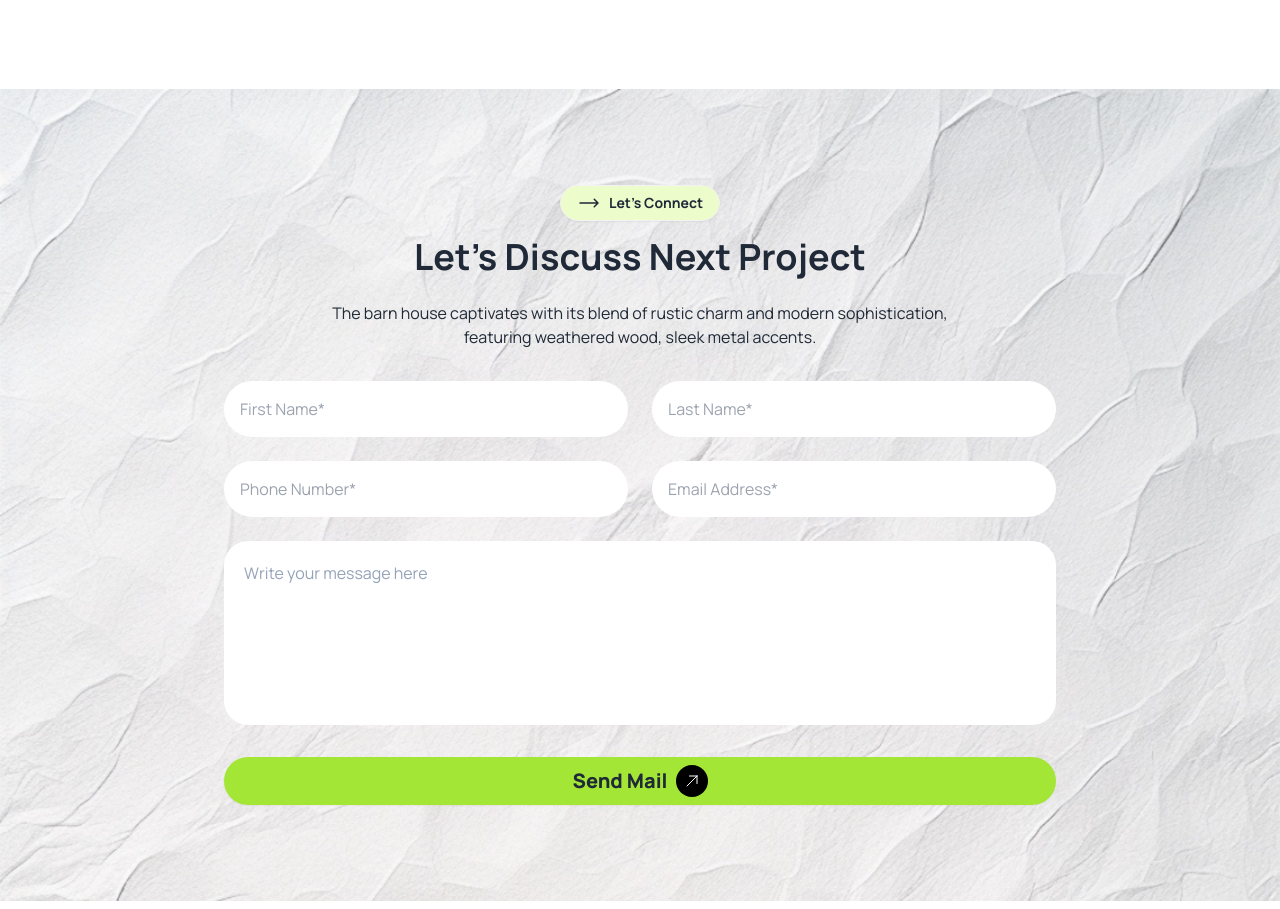
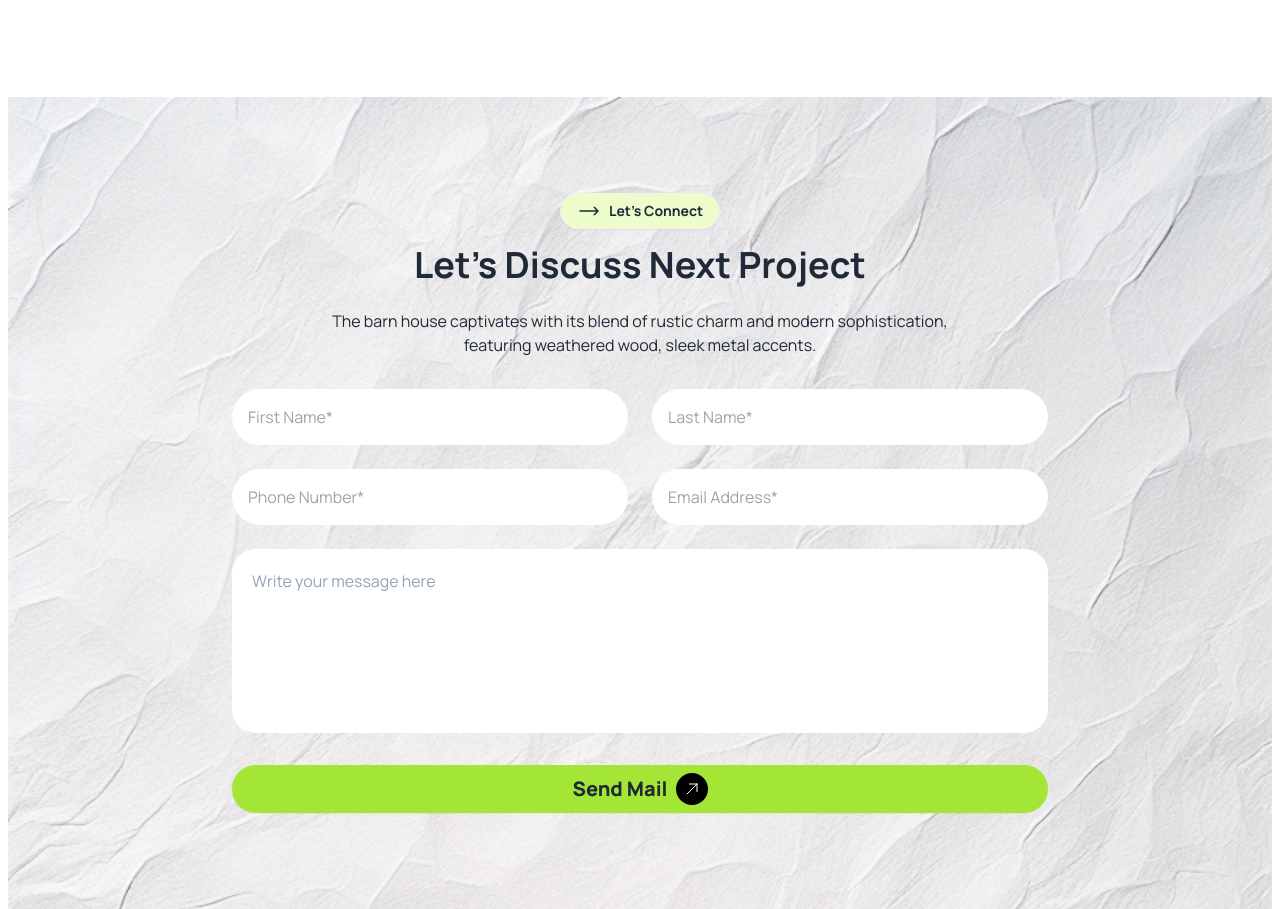
Before and after one commit to abdulaziz1812/assignment-03, a plain HTML site: page index.html in a window 1280 px wide. Shown: the part 2887-3796 px from the top of the page. Drawn offline with nearby package versions, Linux system fonts and the light colour scheme.

```diff
--- a/index.html
+++ b/index.html
@@ -379,7 +379,7 @@
             </div>
         </section>
         <!-- Let’s Discuss Section -->
-        <section class="bg-[url(./image/bg.jpg)] bg-cover bg-no-repeat py-8 md:py-24 px-56">
+        <section class="bg-[url(./image/bg.jpg)] bg-cover bg-no-repeat py-8 md:py-24 lg:px-56 px-5 border-white border-8">
             <div class="container mx-auto">
                 <!-- button -->
                 <div class="flex justify-center mb-4">
@@ -403,13 +403,12 @@
                     </p>
                 </div>
                 <!-- form  -->
-                <div class="grid grid-cols-2 gap-6 mb-8">
+                <div class="grid grid-cols-1 md:grid-cols-2 gap-6 mb-8">
                     <input class="rounded-full p-4" type="text" name="" id="" placeholder="First Name*">
                     <input class="rounded-full p-4" type="text" name="" id="" placeholder="Last Name*">
                     <input class="rounded-full p-4" type="text" name="" id="" placeholder="Phone Number*">
                     <input class="rounded-full p-4" type="text" name="" id="" placeholder="Email Address*">
-                    <!-- <input class="rounded-3xl p-4 col-span-2 row-span-12" type="text" name="" id="" placeholder="Write your message here"> -->
-                    <textarea class="rounded-3xl col-span-2 text-slate-400 p-5 resize-none" name="" rows="6" id="">Write your message here</textarea>
+                    <textarea class="rounded-3xl md:col-span-2 text-slate-400 p-5 resize-none" name="" rows="6" id="">Write your message here</textarea>
                 </div>
                 <!-- button   -->
                 <div class="btn rounded-full bg-lime-400 border-none font-extrabold w-full ">
```
